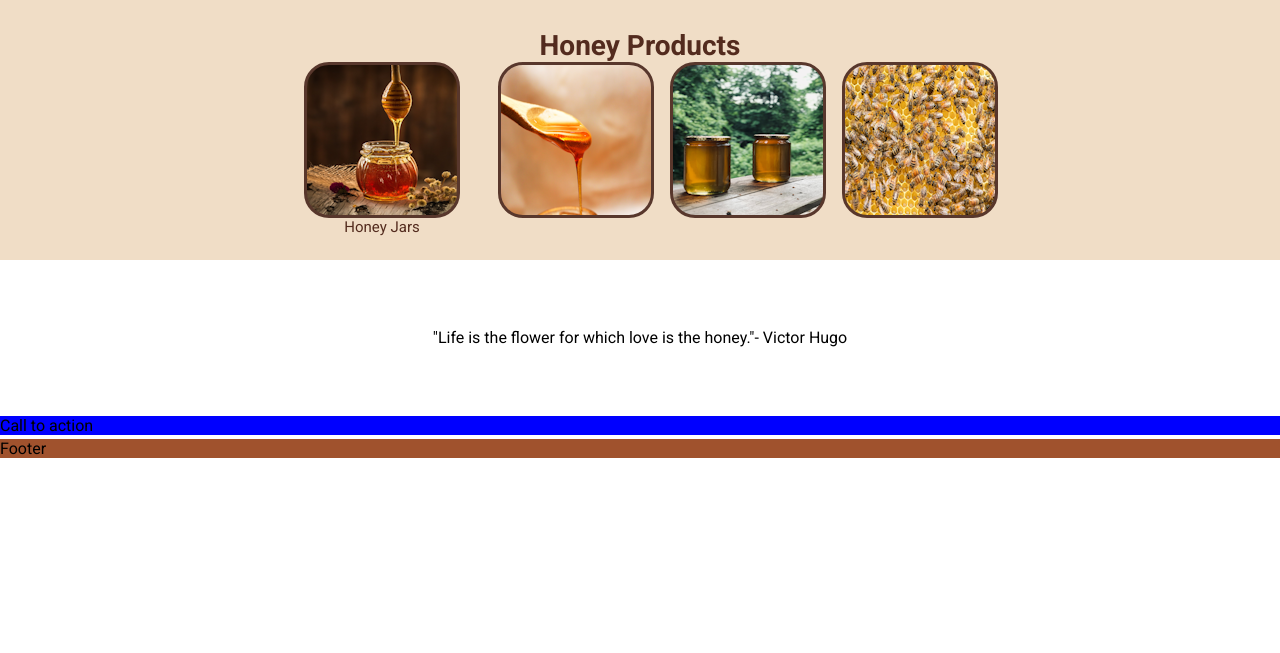
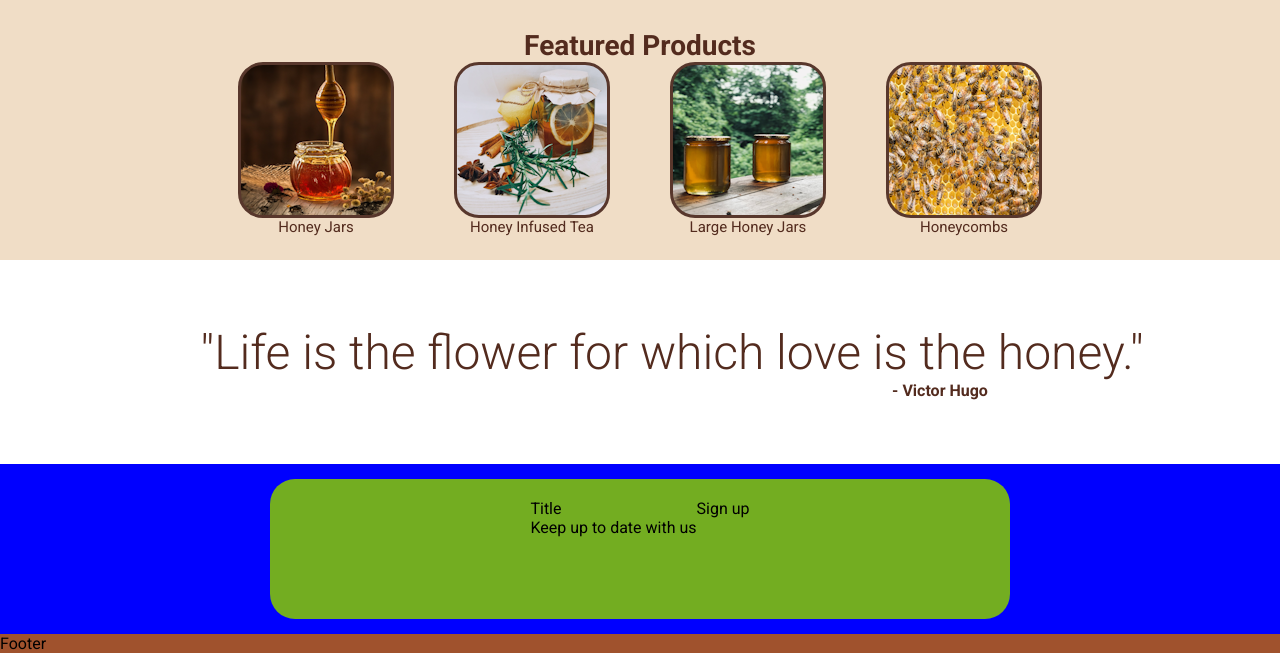
Before and after one commit to BeandonM/landing-page, a plain HTML site: page index.html in a window 1280 px wide. Shown: the part 342-995 px from the top of the page. Before the commit the page ends 800 px from the top, so only its background shows below. Drawn offline with Linux system fonts and the light colour scheme.

Commit message:
Updated index.html for the quotation section along with the css for it

```diff
--- a/index.html
+++ b/index.html
@@ -34,23 +34,45 @@
             <img src="images/bee-keeper.jpg" alt="">
         </div>
         <div class = "figures">
-            <div class = "title">Honey Products</div>
+            <div class = "title">Featured Products</div>
             <div class = "figure-container">
                 <div class = "card-container">
                     <div class = "card" id = "card1"></div>
                     <div class = "text">Honey Jars</div>
                 </div>
-                <div class = "card" id = "card2"></div>
-                <div class = "card" id = "card3"></div>
-                <div class = "card" id = "card4"></div>
+                <div class = "card-container">
+                    <div class = "card" id = "card2"></div>
+                    <div class = "text">Honey Infused Tea</div>
+                </div>
+                <div class = "card-container">
+                    <div class = "card" id = "card3"></div>
+                    <div class = "text">Large Honey Jars</div>
+                </div>
+                <div class = "card-container">
+                    <div class = "card" id = "card4"></div>
+                    <div class = "text">Honeycombs</div>
+                </div>
+            </div>
+        </div>
+        <div class = "quote">
+            <div class = "title">
+                "Life is the flower for which love is the honey."
+            </div>
+            <div class = "text">
+                - Victor Hugo
             </div>
         </div>
     </div>
-    <div class = "quote">
-        "Life is the flower for which love is the honey."- Victor Hugo
-    </div>
     <div class = "cta">
-        Call to action
+        <div class = "cta" id = "cta-card">
+            <div class = "text-container">
+                <div class = "title">Title</div>
+                <div class = "text">Keep up to date with us</div>
+            </div>
+            <div class = "button-container">
+                <div class = "button">Sign up</div>
+            </div>
+        </div>
     </div>
     <div class = "footer">
         Footer
--- a/style.css
+++ b/style.css
@@ -103,7 +103,7 @@ ul{
     background: url(images/honey-jar.png);
 }
 #card2{
-    background: url(images/honey.png);
+    background: url(images/honey-tea.png);
 }
 #card3{
     background: url(images/honey-jar2.png);
@@ -136,7 +136,19 @@ ul{
     margin-left: 600px;
 }
 .cta{
+    display: flex;
+    justify-content: center;
     background-color: blue;
+    padding-top: 15px;
+    padding-bottom: 15px;
+}
+
+#cta-card{
+    border-radius: 25px;
+    background: #73AD21;
+    padding: 20px;
+    width: 700px;
+    height: 100px;
 }
 .footer{
     background-color: sienna;
```
